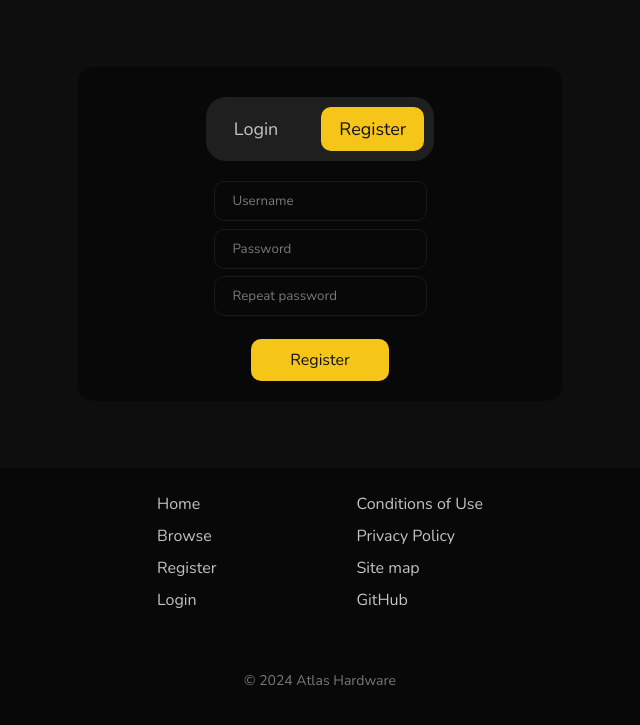
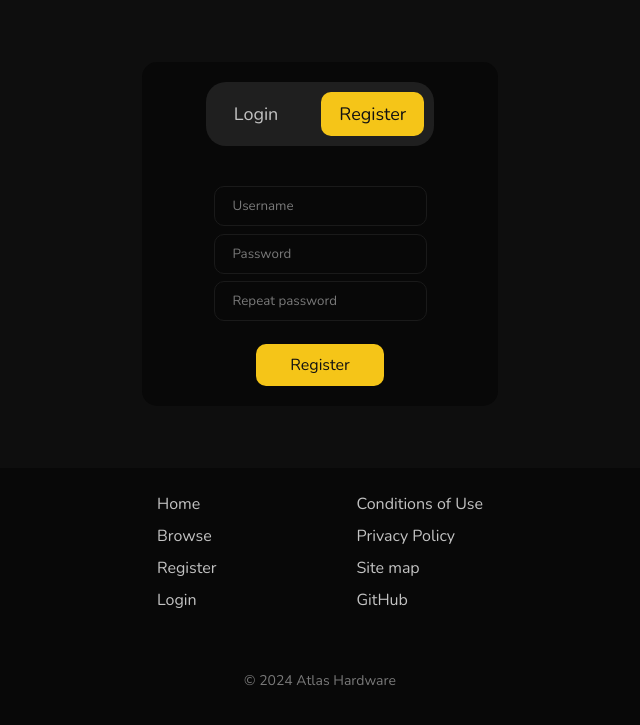
Before and after one commit to RichardDorian/AtlasHardware, a PHP site: page /register in a window 1280 px wide. Shown: the part 75-800 px from the top of the page, without its empty margins (320-960 px from the left). Run offline with PHP 8.4, Linux system fonts and the light colour scheme.

Commit message:
edit auth-forms.css

```diff
--- a/www/assets/styles/auth-forms.css
+++ b/www/assets/styles/auth-forms.css
@@ -15,11 +15,14 @@ div#auth-parent {
   background-color: var(--color-background-hard);
   /*background-color: coral;*/
   border-radius: 15px;
-  padding: 20px 10vw;
+  padding: 20px 5vw;
+  margin: 0 5vw;
   display: flex;
   flex-direction: column;
   justify-content: center;
   align-items: center;
+  width: fit-content;
+  gap: 20px;
 }
 
 div#auth-select {
@@ -27,10 +30,8 @@ div#auth-select {
   /*padding: 25px 50px 10px 50px;*/
   border-radius: 15px 15px 0 0;
   /*background-color: var(--color-background-hard);*/
-  padding: 10px 0 20px 0;
   display: flex;
   justify-content: center;
-  width: var(--box-width);
 }
 /*
 div#auth-select > div.tabs {
@@ -38,8 +39,7 @@ div#auth-select > div.tabs {
 }*/
 
 div#status {
-  width: var(--element-width);
-  padding: 0 50px;
+  /*padding: 0 50px;*/
   background-color: var(--color-background-hard);
   display: flex;
   justify-content: center;
@@ -47,7 +47,6 @@ div#status {
 }
 
 div#status > span {
-  margin: 20px;
   padding: 16px;
   border: var(--color) 1px solid;
   border-radius: 8px;
@@ -71,7 +70,7 @@ form.auth {
   flex-direction: column;
   justify-content: center;
   align-items: center;
-  width: 100%;
+  width: fit-content;
   gap: 7.5px;
 
   /*background-color: var(--color-background-hard);*/
```
